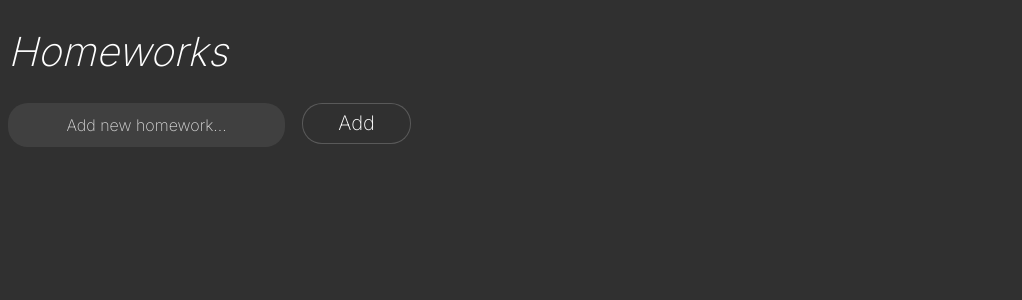
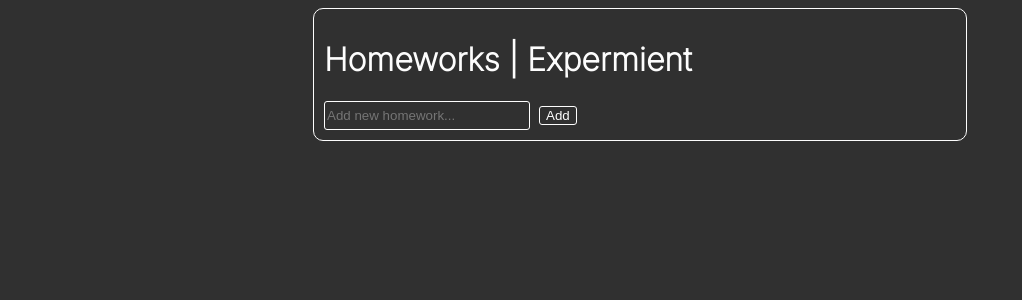
Before and after one commit to yoni13/Classrum-Frontend, a React (Create React App) app: page / in a window 1280 px wide. Shown: the top 300 px of the page, without its empty margins (0-1022 px from the left). Built offline with nearby package versions, Linux system fonts and the light colour scheme.

Commit message:
cs&js rewrite

```diff
--- a/src/App.css
+++ b/src/App.css
@@ -3,133 +3,43 @@ body{
     background: #303030;
 }
 
-#homeworkInputArea{
-    display: flex;
-    gap: 17px;
+#root{
+    margin: auto;
+
+    padding: 10px;
+
+    font-family: 'Inter', sans-serif;
+
+    color: #fdfdfd;
+
+    border: 1px solid #fdfdfd;
+    border-radius: 10px;
 }
 
-#homeworkTitle{
-    flex-shrink: 0;
-    color: #FFF;
-    font-family: Inter;
-    font-size: 40px;
-    font-style: italic;
-    font-weight: 300;
-    line-height: normal;
+@media screen and (min-width: 768px){
+    #root{
+        width: 50%;
+    }
+
 }
 
 #homeworkInput{
-    display: flex;
-    width: 70%;
-    max-width: 273px;
-    height: 42px;
-    flex-direction: column;
-    justify-content: center;
-    flex-shrink: 0;
-    color: #FFF;
-    background-color: #404040;
-    text-align: center;
-    font-family: Inter;
-    font-size: 16px;
-    font-style: normal;
-    font-weight: 300;
-    line-height: 16px; /* 100% */
-    border-radius: 20px;
-    border-color: #404040;
-    border-style: none;
+    background-color: #303030;
+    color: #fdfdfd;
+    border: 1px solid #fdfdfd;
+    border-radius: 3px;
+
+    width: 200px;
+    height: 25px;
 }
-#homeworkInput::placeholder{
-    color: #FFF;
-    opacity: 0.8;
-}
-#homeworkInput:active{
-    background-color: #404040;
-    border-style: none;
+#addHomeworkBtn{
+    background-color: #303030;
+    color: #fdfdfd;
+    border: 1px solid #fdfdfd;
+    border-radius: 3px;
+    cursor: pointer;
 }
 
-#homeworkInput:focus-visible{
-    outline:none!important
+.homeworkTitleName{
+    margin-bottom: 0;
 }
-
-#addHomeworkBtn{
-    display: flex;
-    width: 25%;
-    max-width: 109px;
-    height: 41px;
-    flex-direction: row-reverse;
-    justify-content: center;
-    flex-shrink: 0;
-    color: #FFFFFF;
-    background-color: #303030;
-    text-align: center;
-    font-family: 'Inter', sans-serif;
-    font-size: 20px;
-    font-style: normal;
-    font-weight: 300;
-    line-height: 16px; /* 80% */
-    border-radius: 20px;
-    align-items: center;
-    border: 1px solid rgba(255, 255, 255, 0.20);
-}
-#addHomeworkBtn:active{
-    background-color: #404040;
-    border-style: none;
-}
-
-#homeworkList{
-    width: 100%;
-    max-width: 800px;
-    height: 120%;
-    flex-shrink: 0;
-    border-radius: 20px;
-    background: #1F1F1F;
-    position: relative;
-    top: 16px;
-    padding: 10px;
-}
-
-.homeworkItem{
-    left: 21px;
-    width: 90%;
-    height: 50px;
-    flex-shrink: 0;
-    border-radius: 10px;
-    background: #403E3E;
-    position: relative;
-    display: flex;
-}
-
-
-.homeworkTitleName{
-    color: #FFF;
-    font-family: Inter;
-    font-size: 20px;
-    font-style: normal;
-    font-weight: 300;
-    line-height: 20px; /* 80% */
-    position: relative;
-    left: 8px;
-}
-
-.homeworkNextTimeDateBG{
-    display: flex;
-    width: 45%;
-    height: 30px;
-    flex-shrink: 0;
-    border-radius: 20px;
-    background: #686565;
-    position: relative;
-    left: 40%;
-    top: 7px;
-    color: #DBDBDB;
-    font-family: Inter;
-    font-size: 20px;
-    font-style: normal;
-    font-weight: 300;
-    line-height: 30px; /* 100% */
-    justify-content: center;
-}
-
-br{
-    --rem: 15px;
-}
--- a/src/App.js
+++ b/src/App.js
@@ -1,102 +1,79 @@
+import React, { useState } from 'react';
 import './App.css';
 
 function App() {
-  function handleClick() {
-    let homeworkInput = document.getElementById("homeworkInput");
-    let homeworkList = document.getElementById("homeworkList");
-    let homeworkItem = document.createElement("div");
-    let homeworkTitleName = document.createElement("h1");
-    let homework = homeworkInput.value;
-        if (homework.length > 0) {
-            try{
+    const [homeworks, setHomeworks] = useState([]);
+    const [inputValue, setInputValue] = useState('');
 
-                homeworkList.appendChild(document.createElement("br"));
+    const handleInputChange = (event) => {
+        setInputValue(event.target.value);
+    };
 
-
-                homeworkItem.className = "homeworkItem";
-
-                homeworkTitleName = document.createElement("h1");
-                homeworkTitleName.className = "homeworkTitleName";
-                homeworkTitleName.innerText = homeworkInput.value;
-                homeworkItem.appendChild(homeworkTitleName);
-
+    const addHomework = () => {
+        if (inputValue.trim() !== "") {
             fetch('https://nw-classrum-api.nicewhite.xyz/subject', {
                 method: 'POST',
                 headers: {
                     'Content-Type': 'application/json',
                 },
                 body: JSON.stringify({
-                        'text': homeworkInput.value,
+                    'text': inputValue,
                 }),
             })
-                    .then((response) => response.json())
-                    .then((data) => {
-                        let nextclasstime = data['nextclasstime'];
-                        let homeworkNextTimeDateBG = document.createElement("div");
-                        homeworkNextTimeDateBG.className = "homeworkNextTimeDateBG";
-                        homeworkNextTimeDateBG.innerText = nextclasstime;
-                        homeworkItem.appendChild(homeworkNextTimeDateBG);
+                .then(response => {
+                    if (!response.ok) {
+                        throw new Error(`HTTP error! status: ${response.status}`);
                     }
-                    )
+                    return response.json();
+                })
+                .then(data => {
+                    const newHomework = {
+                        title: inputValue,
+                        nextClassTime: data.nextclasstime,
+                    };
+                    setHomeworks([...homeworks, newHomework]);
+                    setInputValue(''); // Clear input after adding
+                })
+                .catch(error => {
+                    console.error("Fetch error:", error);
+                    alert("Failed to add homework. Please try again later."); // User-friendly error message
+                });
+        }
+    };
 
-                homeworkList.appendChild(homeworkItem);
-                homeworkList.appendChild(document.createElement("br"));
-                console.log("Homework added");
+    const handleSubmit = (event) => {
+        event.preventDefault(); // Prevent default form submission
+        addHomework();
+    };
 
-            }
-            catch(err){
-
-                homeworkList = document.createElement("div");
-                homeworkList.id = "homeworkList";
-                document.body.appendChild(homeworkList);
-                console.log("Homework list created");
-
-                homeworkList.appendChild(document.createElement("br"));
-
-                let homeworkItem = document.createElement("div");
-                homeworkItem.className = "homeworkItem";
-
-                homeworkTitleName = document.createElement("h1");
-                homeworkTitleName.className = "homeworkTitleName";
-                homeworkTitleName.innerText = homeworkInput.value;
-                homeworkItem.appendChild(homeworkTitleName);
-
-                fetch('https://nw-classrum-api.nicewhite.xyz/subject', {
-                    method: 'POST',
-                    headers: {
-                        'Content-Type': 'application/json',
-                    },
-                    body: JSON.stringify({
-                        'text': homeworkInput.value,
-                    }),
-                })
-
-                    .then((response) => response.json())
-                    .then((data) => {
-                        let nextclasstime = data['nextclasstime'];
-                        let homeworkNextTimeDateBG = document.createElement("div");
-                        homeworkNextTimeDateBG.className = "homeworkNextTimeDateBG";
-                        homeworkNextTimeDateBG.innerText = nextclasstime;
-                        homeworkItem.appendChild(homeworkNextTimeDateBG);
-                    }
-                    )
-
-                homeworkList.appendChild(homeworkItem);
-                homeworkList.appendChild(document.createElement("br"));
-                console.log("Homework added");
-            }
-            homeworkInput.value = "";
-        }
-
-  }
     return (
-
-      <><h1 id="homeworkTitle">Homeworks</h1><div id="homeworkInputArea">
-          <input type="text" id="homeworkInput" placeholder="Add new homework..."></input>
-          <button id="addHomeworkBtn" onClick={handleClick}>Add</button>
-      </div></>
-
-
+        <>
+            <h1 id="homeworkTitle">Homeworks | Expermient </h1>
+            <div id="homeworkInputArea">
+                <form onSubmit={handleSubmit}>
+                    <input
+                        type="text"
+                        id="homeworkInput"
+                        placeholder="Add new homework..."
+                        value={inputValue}
+                        onChange={handleInputChange}
+                    />
+                    &nbsp;&nbsp;
+                    <button id="addHomeworkBtn" type="submit">Add</button>
+                </form>
+            </div>
+            <div id="homeworkList">
+                {homeworks.map((homeworkItem, index) => (
+                    <React.Fragment key={index}>
+                        <div className="homeworkItem">
+                            <h1 className="homeworkTitleName">{homeworkItem.title}</h1>
+                            <div className="homeworkNextTimeDateBG">{homeworkItem.nextClassTime}</div>
+                        </div>
+                        <br />
+                    </React.Fragment>
+                ))}
+            </div>
+        </>
     );
 }
 
```
Also changed, not shown: 2 other files (tests, documents, lock files or other folders). Lines whose indentation alone changed are shown as unchanged.
